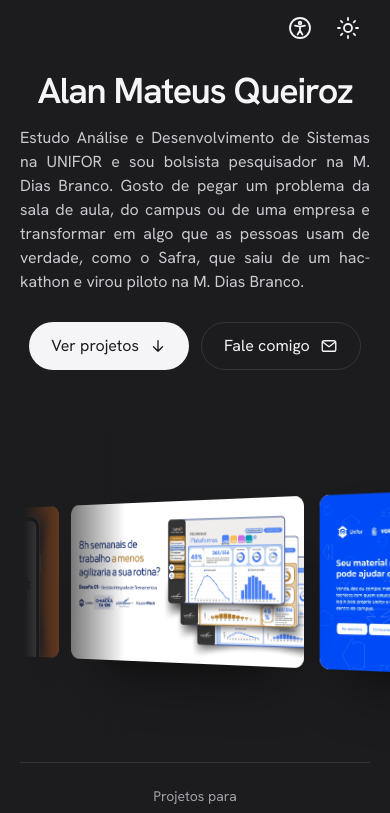
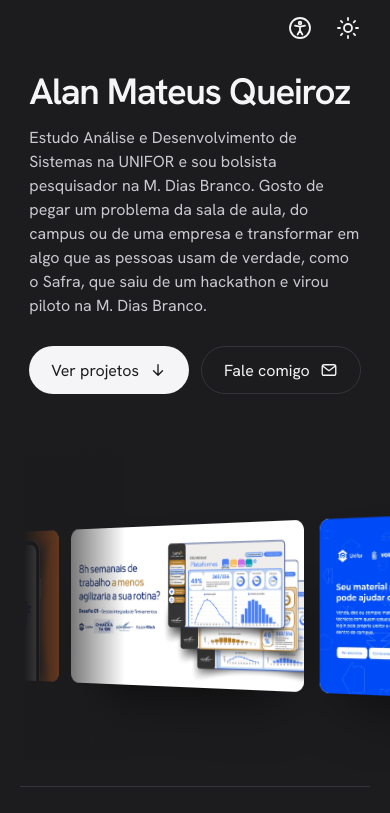
Before and after one commit to alanmateuz/alanmateuz.github.io, a React (Vite) app: page / in a window 390 px wide. Shown: the top 813 px of the page. Built offline with nearby package versions, Linux system fonts and the light colour scheme.

Commit message:
Portfólio: no celular, texto alinhado à esquerda com a largura do nome e bloco centralizado
Co-Authored-By: Claude Opus 5.5 <noreply@anthropic.com>

```diff
--- a/src/globals.css
+++ b/src/globals.css
@@ -869,3 +869,10 @@ b, strong { font-weight: 400; }
   .hero-acoes { justify-content: center; width: 100%; }
 }
 @media (max-width: 900px) { .hero-sub { text-align-last: left; } }
+/* Celular: texto alinhado à esquerda e com a mesma largura do nome; o bloco todo no centro */
+@media (max-width: 900px) {
+  .hero-texto { width: fit-content; max-width: 100%; margin-inline: auto; align-items: stretch; text-align: left; }
+  .hero-nome { white-space: nowrap; font-size: min(9.4vw, 3.25rem); text-align: left; }
+  .hero-sub { width: 0; min-width: 100%; max-width: none; margin-inline: 0; text-align: left; text-align-last: auto; hyphens: manual; -webkit-hyphens: manual; }
+  .hero-acoes { width: max-content; max-width: calc(100vw - 2 * var(--margem)); align-self: center; justify-content: center; }
+}
```
Also changed, not shown: 4 other files (tests, documents, lock files or other folders).
